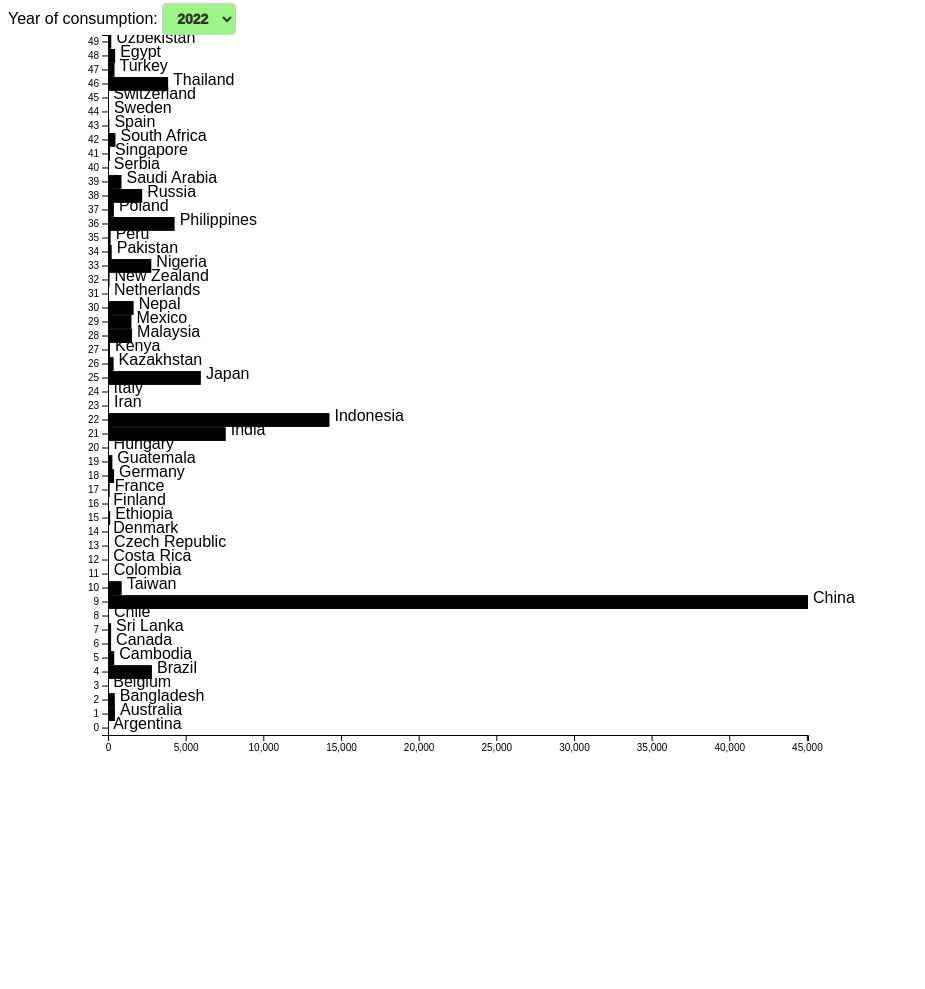
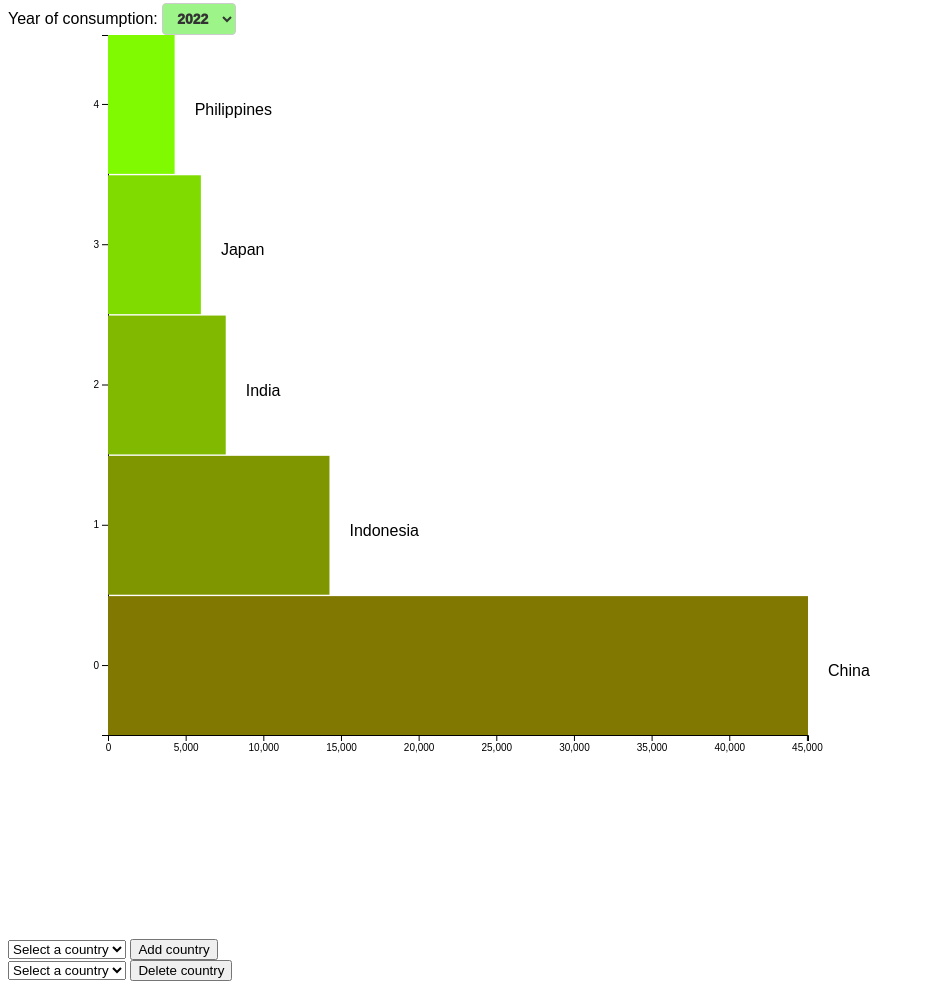
Before and after one commit to NTThanhTam/DSDV_project, a plain HTML site: page index.html in a window 1280 px wide. Shown: the part 423-1412 px from the top of the page, without its empty margins (0-925 px from the left). Before the commit the page ends 1370 px from the top, so only its background shows below. Drawn offline with Linux system fonts and the light colour scheme.

Commit message:
add features for bar chart

```diff
--- a/index.html
+++ b/index.html
@@ -30,6 +30,22 @@
             </select>
         </label>
     </div>
+    <div id="bar_chart">
+        <div id="bar_chart-svg"></div>
+        <div>
+            <select id="countrySelect-add">
+                <option disabled selected>Select a country</option>
+            </select>
+            <button id="addButton">Add country</button>
+        </div>
+        <div>
+            <select id="countrySelect-delete">
+                <option disabled selected>Select a country</option>
+            </select>
+            <button id="deleteButton">Delete country</button>
+        </div>
+
+    </div>
 
 </body>
 </html>
--- a/script.js
+++ b/script.js
@@ -16,7 +16,6 @@ var rowConverter = function(d) {
 
 d3.csv("noodles.csv", rowConverter).then(function(data){
 d3.json("gistfile1.js").then(function(geojson){
-        // console.log(data)
 
         for (var i = 0; i < geojson.features.length; i++) {
             var jsonCountryName = geojson.features[i].properties.name;
@@ -31,9 +30,23 @@ d3.json("gistfile1.js").then(function(geojson){
                 }
             }
         }
-        // console.log(geojson.features)
         // draw_geoJSON(geojson, "y2022")
-        draw_barChart(geojson, "y2022")
+        const year_index = year_indexes["y2022"]
+
+        var valid_data = []
+        for (let i = 0; i < geojson.features.length; i++) {
+            const feature = geojson.features[i]
+            if(feature.properties.value[year_index] != null && !isNaN(feature.properties.value[year_index])){
+                valid_data.push(feature)
+            }
+          }
+
+        valid_data = valid_data.sort(function(a, b){
+            return - a.properties.value[year_index] + b.properties.value[year_index]
+        })
+        var used_data = valid_data.slice(0, 5)
+
+        draw_barChart(used_data, valid_data, "y2022")
     })
 })
 
@@ -63,14 +76,6 @@ function draw_geoJSON(geojson, year){
         var path = d3.geoPath()
                         .projection(projection);
 
-        var min_color = d3.min(geojson.features, function(d){
-            return d.properties.value[year_index]
-        })
-
-        var max_color = d3.max(geojson.features, function(d){
-            return d.properties.value[year_index]
-        })
-
         var values = geojson.features.map(function(d) {
             return d.properties.value[year_index];
         });
@@ -78,6 +83,8 @@ function draw_geoJSON(geojson, year){
         var colorScale = d3.scaleQuantile()
             .domain(values)
             .range([120, 125, 130, 135, 140, 145, 150, 155, 160, 165, 170, 175, 180, 185, 190, 195, 200, 205, 210, 215, 220, 225, 230, 235, 240, 245, 250]);
+
+        colorScale.range(colorScale.range().reverse());
 
         svg.selectAll("path")
                 .data(geojson.features)
@@ -116,35 +123,27 @@ function draw_geoJSON(geojson, year){
         )
     }
 
-function draw_barChart(data, year){
+function draw_barChart(used_data, full_data, year){
     var height = 800
     var width = 800
     var padding = 100
 
-
-    var svg = d3.select("body")
+    var svg = d3.select("#bar_chart-svg")
                 .append("svg")
                 .attr("width", width + padding)
                 .attr("height", height + padding)
 
     const year_index = year_indexes[year]
 
-    var valid_data = []
-    for (let i = 0; i < data.features.length; i++) {
-        const feature = data.features[i]
-        if(feature.properties.value[year_index] != null && !isNaN(feature.properties.value[year_index])){
-            valid_data.push(feature)
-        }
-      }
+    used_data = used_data.sort(function(a, b){
+        return - a.properties.value[year_index] + b.properties.value[year_index]
+    })
 
-    var max_x = d3.max(data.features, function(d){
+    var max_x = d3.max(used_data, function(d){
         return d.properties.value[year_index]
     })
 
-    var max_y = valid_data.length
-
-    console.log("Max x: " + max_x)
-    console.log("Max y: " + max_y)
+    var max_y = used_data.length
 
     var xScale = d3.scaleLinear().domain([0, max_x]).range([0, width-padding])
     var yScale = d3.scaleBand()
@@ -157,6 +156,14 @@ function draw_barChart(data, year){
     var yAxis = d3.axisLeft()
                 .scale(yScale)
 
+    var values = used_data.map(function(d) {
+        return d.properties.value[year_index];
+    });
+    var colorScale = d3.scaleQuantile()
+                        .domain(values)
+                        .range([120, 125, 130, 135, 140, 145, 150, 155, 160, 165, 170, 175, 180, 185, 190, 195, 200, 205, 210, 215, 220, 225, 230, 235, 240, 245, 250]);
+
+    colorScale.range(colorScale.range().reverse());
 
     svg.append("g")
         .attr("class", "axis")
@@ -169,7 +176,7 @@ function draw_barChart(data, year){
         .call(yAxis)
 
     svg.selectAll("rect")
-        .data(valid_data)
+        .data(used_data)
         .enter()
         .append("rect")
         .attr("width", function(d){
@@ -180,15 +187,16 @@ function draw_barChart(data, year){
         .attr("y", function(d, i){
             return yScale(i)
         })
-        // .attr("fill", function(d){
-        //     return "rgb(128, 0, " + Math.round(255-d.GRDPVND) + ")"
-        // })
+        .attr("fill", function(d){
+            return "rgb(128, " + colorScale(d.properties.value[year_index]) + ", 0)"
+        })
+
     svg.selectAll("g.text")
-        .data(valid_data)
+        .data(used_data)
         .enter()
         .append("text")
         .attr("x", function(d){
-            return xScale(d.properties.value[year_index]) + padding  + 5
+            return xScale(d.properties.value[year_index]) + padding + 20
         })
         .attr("y", function(d, i){
             return yScale(i) + height/(max_y*2)
@@ -197,4 +205,70 @@ function draw_barChart(data, year){
             return d.properties.name
         })
 
+
+    var countries = full_data.map(function(d) {
+        return d.properties.name;
+    });
+
+    var existingCountries = used_data.map(function(d) {
+        return d.properties.name;
+    });
+
+    var select_add = d3.select("#countrySelect-add");
+    select_add
+        .selectAll("option")
+        .data(countries)
+        .enter()
+        .append("option")
+        .text(function(d) { return d; });
+
+    d3.select("#addButton")
+        .on("click", function() {
+            var selectedValue = select_add.property("value");
+            var alreadyExisted = false
+
+            for (let i = 0; i < used_data.length; i++){
+                const feature = full_data[i]
+                if (feature.properties.name == selectedValue){
+                    alreadyExisted = true
+                    break
+                }
+            }
+
+            if(!alreadyExisted){
+                for (let i = 0; i < full_data.length; i++) {
+                    const feature = full_data[i]
+                    if(feature.properties.name == selectedValue){
+                        used_data.push(feature)
+                        console.log(feature.properties.name + "  " + feature.properties.value[year_index])
+                        break
+                    }
+                    }
+                console.log(used_data)
+                d3.select("svg").remove()
+                draw_barChart(used_data, full_data, year)
+            }
+        });
+
+        console.log(existingCountries)
+    var select_delete = d3.select("#countrySelect-delete");
+    select_delete
+        .selectAll("option")
+        .data(existingCountries)
+        .enter()
+        .append("option")
+        .text(function(d) { return d; });
+
+    d3.select("#deleteButton")
+        .on("click", function() {
+            var selectedValue = select_delete.property("value");
+
+            used_data = used_data.filter(function(d){
+                return d.properties.name != selectedValue
+            })
+
+            d3.select("svg").remove()
+            draw_barChart(used_data, full_data, year)
+
+        });
 }
```
